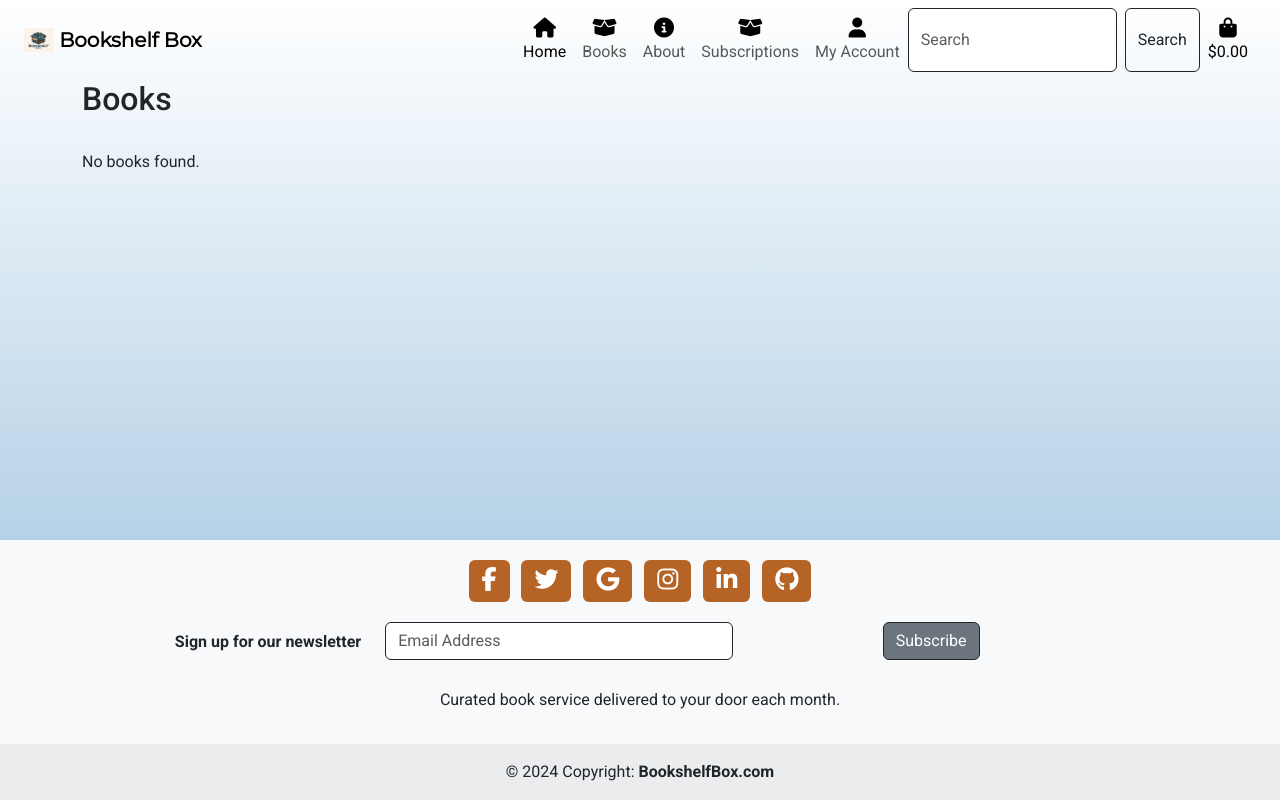
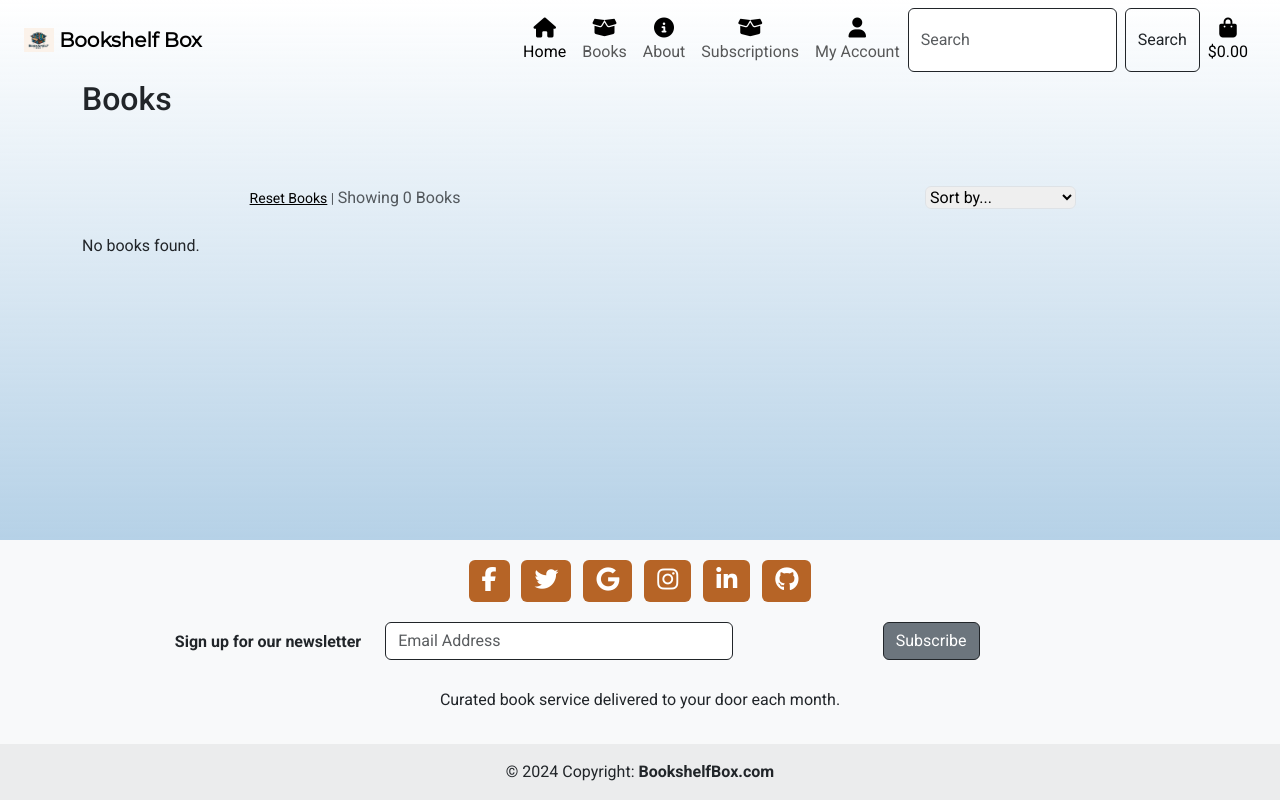
Before and after one commit to JusJae/ci-ms4-bookshelf-box, a Django app: page /books/ in a window 1280 px wide. Run offline with Django 3.2, Linux system fonts and the light colour scheme; data that the repository does not hold is empty; some libraries are stand-ins or nearby versions.

Commit message:
feat: add ratings and update books template with sorting and filters

```diff
--- a/books/templates/books/book_list.html
+++ b/books/templates/books/book_list.html
@@ -1,5 +1,6 @@
 {% extends "base.html" %}
 {% load static %}
+{% load rating_filters %}
 
 {% block page_header %}
     <div class="container">
@@ -11,6 +12,46 @@
 <div class="overlay"></div>
 <main class="flex-shrink-0">
 <div class="container mt-4">
+    <!-- Category Badges -->
+    <div class="row">
+        <div class="col mb-3 text-center">
+            {% for category in categories %}
+                <a class="category-badge text-decoration-none" href="{% url 'books' %}?category={{ category.category }}">
+                    <span class="badge text-bg-secondary">{{ category.category }}</span>
+                </a>
+            {% endfor %}
+        </div>
+    </div>
+
+    <!-- Sorting Dropdown -->
+    <div class="row">
+        <div class="product-container col-12">
+            <div class="row mt-1 mb-2">
+                <!-- Sorting Dropdown on the right -->
+                <div class="col-12 col-md-6 my-auto order-md-last d-flex justify-content-center justify-content-md-end">
+                    <div class="sort-select-wrapper w-50">
+                        <select id="sort-selector" class="custom-select custom-select-sm rounded border">
+                            <option value="{% url 'books' %}" {% if current_sorting == 'None_None' %}selected{% endif %}>Sort by...</option>
+                            <option value="{% url 'books' %}?sort=price&direction=asc" {% if current_sorting == 'price_asc' %}selected{% endif %}>Price (low to high)</option>
+                            <option value="{% url 'books' %}?sort=price&direction=desc" {% if current_sorting == 'price_desc' %}selected{% endif %}>Price (high to low)</option>
+                            <option value="{% url 'books' %}?sort=name&direction=asc" {% if current_sorting == 'name_asc' %}selected{% endif %}>Title (A-Z)</option>
+                            <option value="{% url 'books' %}?sort=name&direction=desc" {% if current_sorting == 'name_desc' %}selected{% endif %}>Title (Z-A)</option>
+                            <option value="{% url 'books' %}?sort=category&direction=asc" {% if current_sorting == 'category_asc' %}selected{% endif %}>Category (A-Z)</option>
+                            <option value="{% url 'books' %}?sort=category&direction=desc" {% if current_sorting == 'category_desc' %}selected{% endif %}>Category (Z-A)</option>
+                        </select>
+                    </div>
+                </div>
+                <div class="col-12 col-md-6 order-md-first">
+                    <p class="text-muted mt-3 text-center text-md-left">
+                        <span class="small"><a class="text-black"href="{% url 'books' %}">Reset Books</a> | </span>
+                        Showing {{ books|length }} Books{% if search_term %} found for <strong>"{{ search_term }}"</strong>{% endif %}
+                    </p>
+                </div>
+            </div>
+        </div>
+    </div>
+
+    <!-- Books Display -->
     <div class="row">
         {% for book in books %}
         <div class="col-md-4 col-sm-6 mb-3">
@@ -18,8 +59,10 @@
                 <img src="{{ book.image_url }}" class="card-img-top" alt="{{ book.title }}" style="height: 300px; object-fit: cover;">
                 <div class="card-body">
                     <h5 class="card-title">{{ book.title }}</h5>
-                    <p class="card-text">Price: £{{ book.price }}</p>
-                    <a href="{% url 'book_detail' book.id %}" class="btn btn-primary">View details</a>
+                    <p class="card-text">
+                        <a class="text-black text-decoration-none" href="{% url 'books' %}?category_name={{ category.category }} %}">Category: {{ book.category }}</a></p>
+                    <p class="card-text">Rating: {{ book.rating|stars }}</p>
+                    <a href="{% url 'book_detail' book.id %}" class="btn btn-info">View Details</a>
                 </div>
             </div>
         </div>
@@ -32,3 +75,34 @@
 </div>
 </main>
 {% endblock %}
+{% block extra_js %}
+    <script type="text/javascript">
+    $(document).ready(function() {
+        $('#sort-selector').change(function() {
+            var currentUrl = new URL(window.location);
+            var selectedVal = $(this).val(); // Gets the selected option's value
+
+            // Check if the selected value is not the reset option
+            if (selectedVal !== "reset") {
+                // Clear existing sort and direction before applying new ones
+                currentUrl.searchParams.delete("sort");
+                currentUrl.searchParams.delete("direction");
+
+                // Extract the sort and direction from the selected option's value
+                var params = new URLSearchParams(selectedVal.substring(selectedVal.indexOf('?') + 1));
+                params.forEach(function(value, key) {
+                    currentUrl.searchParams.set(key, value);
+                });
+            } else {
+                // Remove sort and direction parameters for the reset option
+                currentUrl.searchParams.delete("sort");
+                currentUrl.searchParams.delete("direction");
+            }
+
+            // Redirect to the updated URL
+            window.location.href = currentUrl.toString();
+        });
+    });
+</script>
+
+{% endblock %}
--- a/books/views.py
+++ b/books/views.py
@@ -1,20 +1,37 @@
 from django.shortcuts import render, redirect, reverse, get_object_or_404
 from django.contrib import messages
 from django.db.models import Q
-from .models import Book
+from django.db.models.functions import Lower
+from .models import Book, Category
 
 
 # book_list
 def book_list(request):
     """ A view to show all books, including sorting and search queries """
+    books = Book.objects.all()
+    query = None
+    sort = None
+    direction = None
+    categories = Category.objects.all()
 
-    category_name = request.GET.get('category_name')
-    books = Book.objects.all()  # Moved this line up for simplification
-    if category_name:
-        books = books.filter(category__category=category_name)
+    if request.GET:
+        if 'sort' in request.GET:
+            sortkey = request.GET['sort']
+            sort = sortkey
+            direction = request.GET.get('direction', 'asc')
 
-    query = None
-    if request.GET:
+            if sortkey == 'name':
+                sortkey = 'lower_name' if direction == 'asc' else '-lower_name'
+                # Assuming 'title' is the field name for book names
+                books = books.annotate(lower_name=Lower('title'))
+            elif sortkey in ['category', 'price']:
+                sortkey = f'{sortkey}' if direction == 'asc' else f'-{sortkey}'
+            books = books.order_by(sortkey)
+
+        if 'category' in request.GET:
+            category_name = request.GET['category'].split(',')
+            books = books.filter(category__category__in=category_name)
+
         if 'q' in request.GET:
             query = request.GET['q']
             if not query:
@@ -26,9 +43,13 @@ def book_list(request):
                 description__icontains=query)
             books = books.filter(queries)
 
+    current_sorting = f'{sort}_{direction}'
+
     context = {
         'books': books,
         'search_term': query,
+        'categories': categories,  # Add categories to context
+        'current_sorting': current_sorting,
     }
 
     return render(request, 'books/book_list.html', context)
--- a/templates/base.html
+++ b/templates/base.html
@@ -31,6 +31,22 @@
     {% block extra_css %}
     {% endblock %}
 
+    {% block core_js %}
+    <!-- Bootstrap5 JS -->
+    <script src="https://cdn.jsdelivr.net/npm/@popperjs/core@2.11.8/dist/umd/popper.min.js"
+        integrity="sha384-I7E8VVD/ismYTF4hNIPjVp/Zjvgyol6VFvRkX/vR+Vc4jQkC+hVqc2pM8ODewa9r"
+        crossorigin="anonymous"></script>
+    <script src="https://cdn.jsdelivr.net/npm/bootstrap@5.3.2/dist/js/bootstrap.min.js"
+        integrity="sha384-BBtl+eGJRgqQAUMxJ7pMwbEyER4l1g+O15P+16Ep7Q9Q+zqX6gSbd85u4mG4QzX+"
+        crossorigin="anonymous"></script>
+    <!-- jQuery -->
+    <script src="https://ajax.googleapis.com/ajax/libs/jquery/3.5.1/jquery.min.js"></script>
+
+      <!-- FontAwesome -->
+    <script src="https://kit.fontawesome.com/3ee7b5871c.js" crossorigin="anonymous"></script>
+    {% endblock %}
+
+
     <title>Bookshelf Box{% block title%}{% endblock %}</title>
   </head>
   <body class="d-flex flex-column h-100">
@@ -51,18 +67,6 @@
   <!-- Footer -->
   {% include 'includes/footer.html' %}
 
-  {% block core_js %}
-  <!-- Bootstrap5 JS -->
-  <script src="https://cdn.jsdelivr.net/npm/@popperjs/core@2.11.8/dist/umd/popper.min.js"
-      integrity="sha384-I7E8VVD/ismYTF4hNIPjVp/Zjvgyol6VFvRkX/vR+Vc4jQkC+hVqc2pM8ODewa9r"
-      crossorigin="anonymous"></script>
-  <script src="https://cdn.jsdelivr.net/npm/bootstrap@5.3.2/dist/js/bootstrap.min.js"
-      integrity="sha384-BBtl+eGJRgqQAUMxJ7pMwbEyER4l1g+O15P+16Ep7Q9Q+zqX6gSbd85u4mG4QzX+"
-      crossorigin="anonymous"></script>
-
-  <!-- FontAwesome -->
-  <script src="https://kit.fontawesome.com/3ee7b5871c.js" crossorigin="anonymous"></script>
-  {% endblock %}
 
   {% block extra_js %}
   {% endblock %}
```
Also changed, not shown: books/templates/books/book_detail.html (+5 -2 lines), books/templatetags/rating_filters.py (added, +36 -0 lines).
